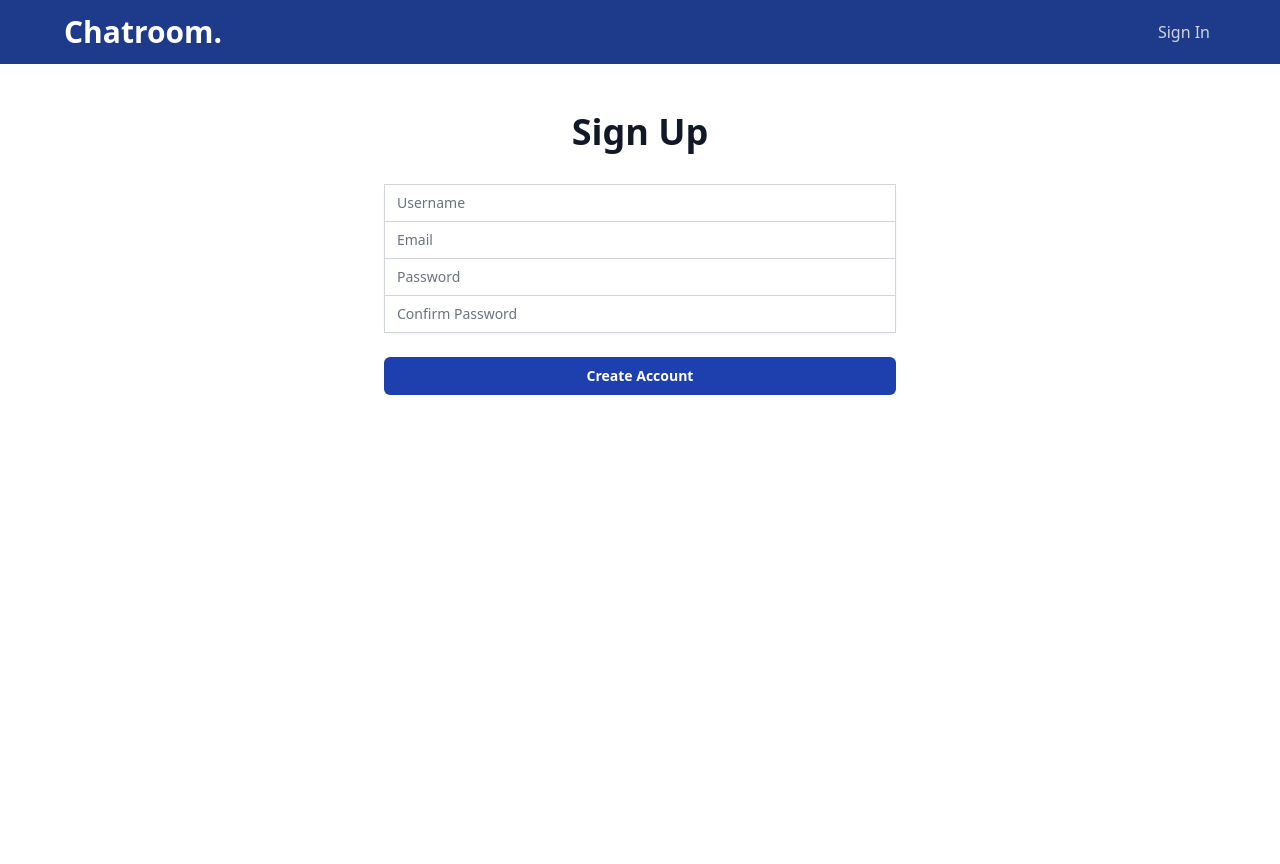
After one commit to ngin102/chatroom, a Django app: page /signup/ in a window 1280 px wide. The commit adds this page. Run offline with Django 4.2, Linux system fonts and the light colour scheme; some libraries are stand-ins or nearby versions.

Commit message:
Add Sign Up and Sign Out functionality

```diff
--- a/chatroom/chatroom/settings.py
+++ b/chatroom/chatroom/settings.py
@@ -27,6 +27,9 @@ DEBUG = True
 
 ALLOWED_HOSTS = []
 
+LOGOUT_REDIRECT_URL = '/'
+LOGIN_REDIRECT_URL = '/chatrooms/'
+LOGIN_URL = '/signin/'
 
 # Application definition
 
@@ -37,7 +40,6 @@ INSTALLED_APPS = [
     'django.contrib.sessions',
     'django.contrib.messages',
     'django.contrib.staticfiles',
-    'channels',
     'main'
 ]
 
--- /dev/null
+++ b/chatroom/main/forms.py
@@ -0,0 +1,10 @@
+from django import forms
+from django.contrib.auth.forms import UserCreationForm
+from django.contrib.auth.models import User
+
+class SignUpForm(UserCreationForm):
+    email = forms.EmailField()
+
+    class Meta:
+        model = User
+        fields = ['username', 'email', 'password1', 'password2']
--- a/chatroom/main/templates/navbar.html
+++ b/chatroom/main/templates/navbar.html
@@ -6,17 +6,22 @@
         <meta name = "viewport" content = "width=device-width, initial-scale=1">
         <script src="https://cdn.tailwindcss.com"></script>
 
-        <title>{% block title %}{% endblock %}Chatroom</title>
+        <title>{% block title %}{% endblock %}Chatroom.</title>
     </head>
     <body>
         <nav class="bg-blue-900">
-          <div class="container mx-auto">
-            <div class="flex items-center justify-between h-16">
+          <div class="container mx-auto sm:px-12">
+            <div class="flex items-center justify-between px-4 h-16">
               <div class="flex items-center">
-                <a class="text-white text-3xl font-bold" href="#">Chatroom</a>
+                <a class="text-white text-3xl font-extrabold" href="#">Chatroom.</a>
               </div>
               <div class="flex items-center">
-                <a class="text-gray-300 hover:text-white px-1.5 py-1 rounded-md" href="/login">Sign In</a>
+                {% if request.user.is_authenticated %}
+                  <a class="text-gray-300 hover:text-white px-1.5 py-1 rounded-md" href="/chatrooms">Select Chatroom</a>
+                  <a class="text-gray-300 hover:text-white px-1.5 py-1 rounded-md" href="/signout">Sign Out</a>
+                {% else %}
+                  <a class="text-gray-300 hover:text-white px-1.5 py-1 rounded-md" href="/signin">Sign In</a>
+                {% endif %}
               </div>
             </div>
           </div>
--- /dev/null
+++ b/chatroom/main/templates/signup.html
@@ -0,0 +1,48 @@
+{% extends 'navbar.html' %}
+
+{% block title %} Sign Up | {% endblock %}
+
+{% block content %}
+<div class = "min-h-screen flex justify-center py-12 px-4 sm:px-6 lg:px-8">
+    <div class = "max-w-lg w-full space-y-8">
+      <div>
+        <h1 class="text-center text-4xl font-extrabold text-gray-900">Sign Up</h1>
+      </div>
+      <form class="mt-8 space-y-6" method="post">
+        {% csrf_token %}
+        <div class="rounded-md shadow-sm -space-y-px">
+            <div>
+                <input type = "text" name = "username" placeholder = "Username" class =" appearance-none rounded-none relative block w-full px-3 py-2 border border-gray-300 placeholder-gray-500 text-gray-900 focus:outline-none focus:ring-blue-900 focus:border-blue-900 focus:z-10 sm:text-sm">
+                {% if form.username.errors %}
+                    <div class="text-red-700 text-xs">{{ form.username.errors|join:", " }}</div>
+                {% endif %}
+            </div>
+            <div>
+                <input type = "email" name = "email" placeholder = "Email" class = "appearance-none rounded-none relative block w-full px-3 py-2 border border-gray-300 placeholder-gray-500 text-gray-900 focus:outline-none focus:ring-blue-900 focus:border-blue-900 focus:z-10 sm:text-sm">
+                {% if form.email.errors %}
+                    <div class="text-red-700 text-xs">{{ form.username.errors|join:", " }}</div>
+                {% endif %}
+            </div>
+            <div>
+                <input type = "password" name = "password1" placeholder = "Password" class = "appearance-none rounded-none relative block w-full px-3 py-2 border border-gray-300 placeholder-gray-500 text-gray-900 focus:outline-none focus:ring-blue-900 focus:border-blue-900 focus:z-10 sm:text-sm">
+                {% if form.password1.errors %}
+                    <div class="text-red-700 text-xs">{{ form.username.errors|join:", " }}</div>
+                {% endif %}
+            </div>
+            <div>
+                <input type = "password" name = "password2" placeholder = "Confirm Password" class = "appearance-none rounded-none relative block w-full px-3 py-2 border border-gray-300 placeholder-gray-500 text-gray-900 focus:outline-none focus:ring-blue-900 focus:border-blue-900 focus:z-10 sm:text-sm">
+                {% if form.password2.errors %}
+                    <div class="text-red-700 text-xs">{{ form.username.errors|join:", " }}</div>
+                {% endif %}
+            </div>
+        </div>
+
+        <div>
+          <button class = "group relative w-full flex justify-center px-3 py-2 border border-transparent text-sm font-medium rounded-md text-white bg-blue-800">
+            <span class = "font-extrabold text-3l"> Create Account </span>
+          </button>
+        </div>
+      </form>
+    </div>
+  </div>
+{% endblock %}
--- a/chatroom/main/urls.py
+++ b/chatroom/main/urls.py
@@ -1,8 +1,10 @@
 from django.urls import path
+from django.contrib.auth import views as auth_views
 
 from . import views
 
 urlpatterns = [
-    path('', views.mainpage, name = 'mainpage')
-
+    path('', views.mainpage, name = 'mainpage'),
+    path('signup/', views.signup, name = 'signup'),
+    path('signout/', auth_views.LogoutView.as_view(), name = 'signout')
 ]
--- a/chatroom/main/views.py
+++ b/chatroom/main/views.py
@@ -1,4 +1,20 @@
-from django.shortcuts import render
+from django.contrib.auth import login
+from django.shortcuts import render, redirect
+
+from .forms import SignUpForm
 
 def mainpage(request):
     return render(request, 'mainpage.html')
+
+def signup(request):
+    if request.method == 'POST':
+        form = SignUpForm(request.POST)
+
+        if form.is_valid():
+            user = form.save()
+            login(request, user)
+            return redirect('mainpage')
+    else:
+        form = SignUpForm()
+
+    return render(request, 'signup.html', {'form': form})
```
Also changed, not shown: chatroom/db.sqlite3.
